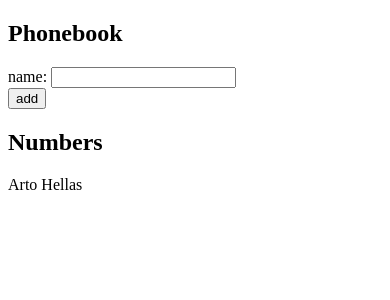
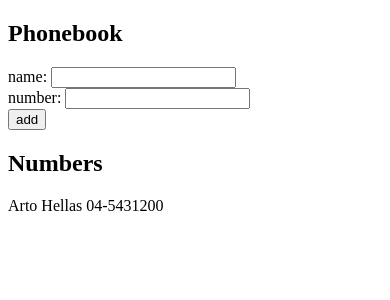
Before and after one commit to osmakins/fullstackopen_2024, a React (Vite) app in the folder part2/phonebook/: page / in a window 390 px wide. Shown: the top 300 px of the page. Built offline with nearby package versions, Linux system fonts and the light colour scheme.

Commit message:
x.2.8: Phonebook, step 3 - Input for adding number

```diff
--- a/part2/phonebook/src/App.jsx
+++ b/part2/phonebook/src/App.jsx
@@ -2,12 +2,14 @@ import { useState } from 'react'
 
 const App = () => {
   const [persons, setPersons] = useState([
-    { name: 'Arto Hellas' }
+    { name: 'Arto Hellas', number: '04-5431200'}
   ])
 
   const [newName, setNewName] = useState('')
+  const [newNumber, setNewNumber] = useState('')
 
   const handleName = (event) => setNewName(event.target.value)
+  const handleNumber = (event) => setNewNumber(event.target.value)
 
   const handleSubmit = (event) =>{
 
@@ -20,7 +22,8 @@ const App = () => {
     }
 
     const newPerson = {
-      name: newName
+      name: newName,
+      number: newNumber
     }
     setPersons(persons.concat(newPerson))
   }
@@ -32,12 +35,13 @@ const App = () => {
         <div>
           name: <input value={newName} onChange={handleName}/>
         </div>
+        <div>number: <input value={newNumber} onChange={handleNumber}/></div>
         <div>
           <button type="submit">add</button>
         </div>
       </form>
       <h2>Numbers</h2>
-      {persons.map(person =><p>{person.name}</p>)}
+      {persons.map(person =><p>{person.name} {person.number}</p>)}
     </div>
   )
 }
```
